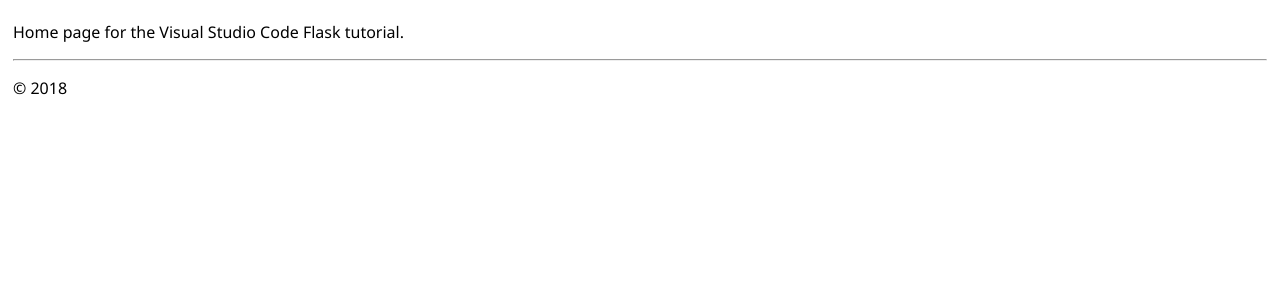
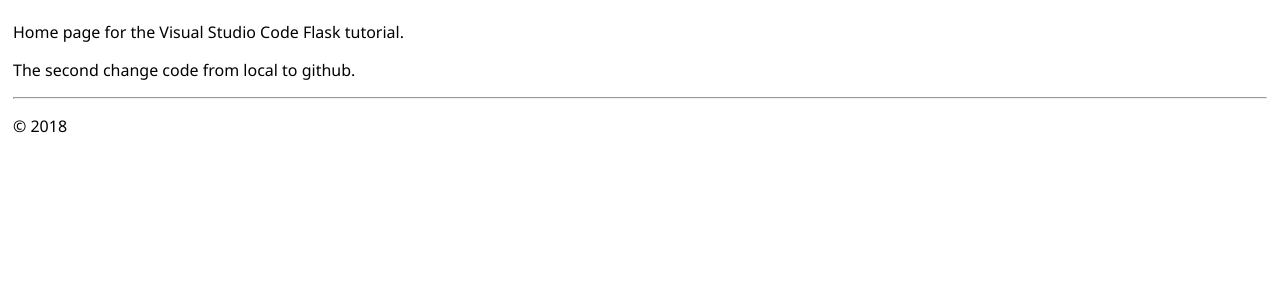
Before and after one commit to emabimusik/flask-tutorial, a Flask app: page / in a window 1280 px wide. Shown: the part 47-347 px from the top of the page. Run offline with Flask 2, Linux system fonts and the light colour scheme.

Commit message:
Change made localy

```diff
--- a/hello_app/templates/home.html
+++ b/hello_app/templates/home.html
@@ -4,4 +4,5 @@ Home
 {% endblock %}
 {% block content %}
 <p>Home page for the Visual Studio Code Flask tutorial.</p>
+<p>The second change code from local to github.</p>
 {% endblock %}
```
